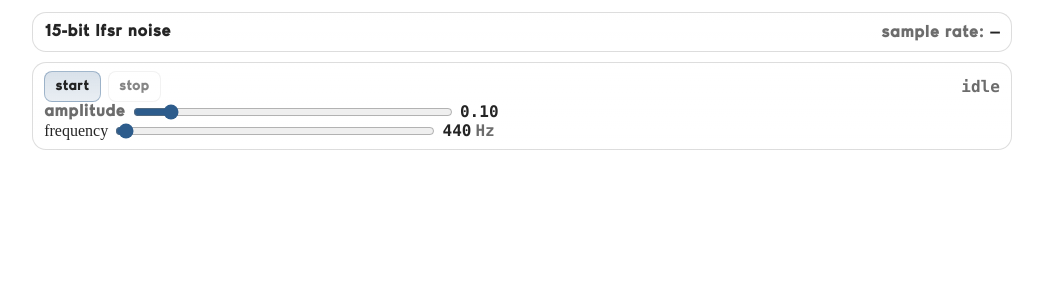
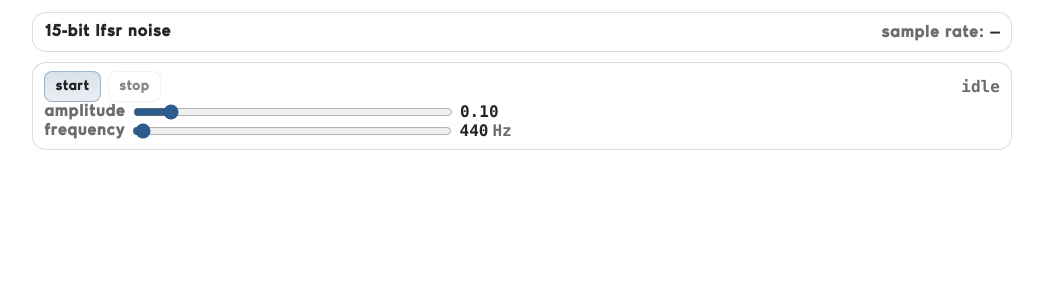
Before and after one commit to mjsyts/mjsyts.github.io, a Jekyll site: the page applets/lfsr/p2/index.html, which Jekyll copies as it is, in a window 1280 px wide. Shown: the top 300 px of the page, without its empty margins (118-1161 px from the left). Built offline with Jekyll 4.4.1, drawn with Linux system fonts in a browser that asks for light colours.

Commit message:
Fix label class

```diff
--- a/applets/lfsr/p2/index.html
+++ b/applets/lfsr/p2/index.html
@@ -40,7 +40,7 @@
           </div>
 
           <div class="row wrap">
-            <label for="freq" class="frequency">frequency</label>
+            <label for="freq" class="label">frequency</label>
             <input id="freq" class="range" type="range" min="0" max="44100" step="1" value="440" />
             <div class="value mono"><span id="freqVal">440</span><span class="unit"> Hz</span></div>
           </div>
```
